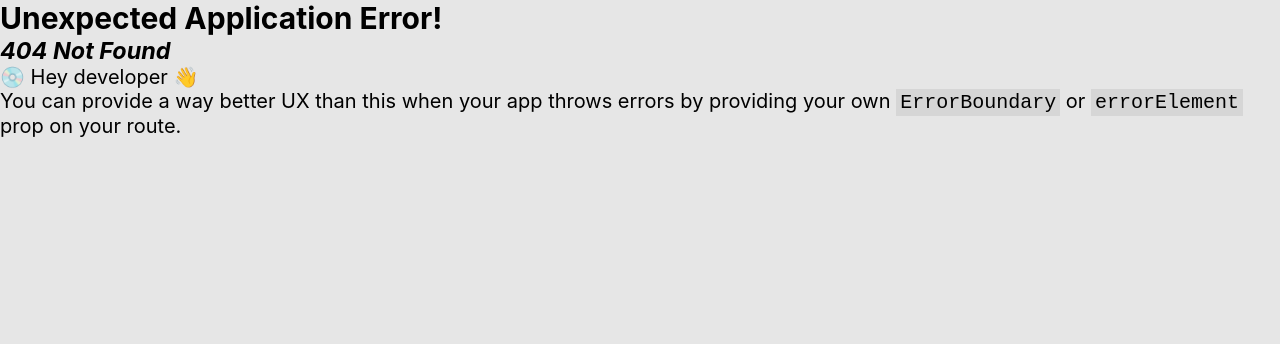
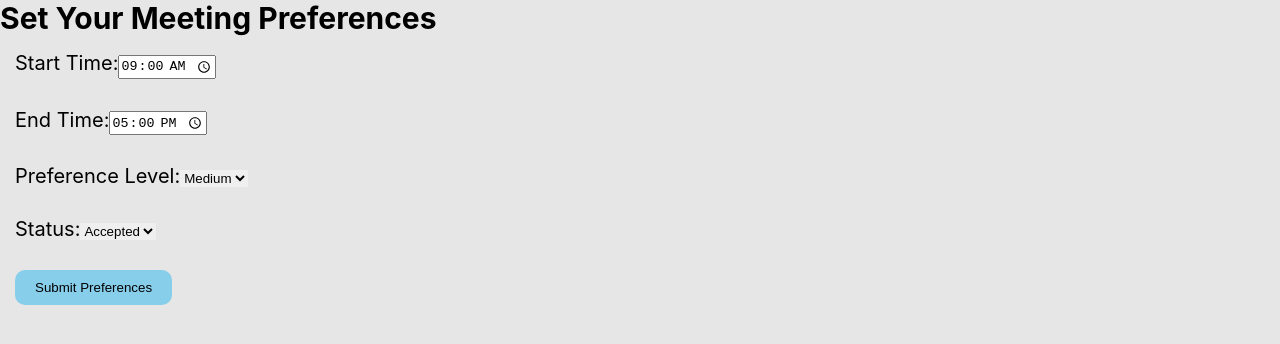
Before and after one commit to duankunh/Full-Stack-Scheduling-System, a React (Vite) app in the folder frontend/: page /scheduler/meetings/1/set_preference/1 in a window 1280 px wide. Before the commit this address had no page. Shown: the top 344 px of the page. Built offline with nearby package versions, Linux system fonts and the light colour scheme.

Commit message:
contact, send email, preference, meeting page done

```diff
--- a/frontend/src/App.jsx
+++ b/frontend/src/App.jsx
@@ -47,7 +47,7 @@ function App() {
                   to="/profile"
                   className="navbar__nav-link"
                 >
-                  Profile
+                  Schedule
                 </NavLink>
                 <a onClick={logout} className="navbar__nav-link">Logout</a>
               </div>
--- a/frontend/src/pages/Calendars/AddMeetingModal.jsx
+++ b/frontend/src/pages/Calendars/AddMeetingModal.jsx
@@ -34,7 +34,7 @@ function AddMeetingModal({ show, onClose, onOperationComplete, calendarId, curre
 
     try {
       if (isEditMode  && currentMeeting) {
-        await api.put(`/scheduler/calendars/${calendarId}/meetings/${currentMeeting.id}/`, meetingData);
+        await api.put(`/scheduler/meetings/${currentMeeting.id}/`, meetingData);
       } else {
         await api.post(`scheduler/calendars/${calendarId}/initiate_meeting/`, meetingData);
       }
--- a/frontend/src/pages/Calendars/Calendars.jsx
+++ b/frontend/src/pages/Calendars/Calendars.jsx
@@ -70,7 +70,7 @@ const Calendars = () => {
 
   const handleMeetingDelete = async (meetingId) => {
   try {
-    await api.delete(`scheduler/calendars/meetings/${meetingId}/initiate_meeting/`, {
+    await api.delete(`scheduler/meetings/${meetingId}/`, {
       headers: {
         Authorization: `Bearer ${localStorage.getItem('access')}`,
       },
@@ -81,6 +81,16 @@ const Calendars = () => {
   }
 };
 
+
+  const deleteCalendar = async (calendarId) => {
+    try{
+      await api.delete(`/scheduler/calendars/${calendarId}/`);
+
+    setCalendars(calendars.filter(calendar => calendar.id !== calendarId));}
+    catch{
+      console.error('Failed to delete calendar:', calendars);
+    }
+  }
 
 
 
@@ -130,6 +140,7 @@ const fetchMeetingsForCalendar = async (calendarId) => {
           <button type="button" onClick={() => showAddMeetingModal(calendar.id)}>
             Add Meeting
           </button>
+          <button onClick={() => deleteCalendar(calendar.id)}> Delete</button>
           {/* Render meetings only if they exist */}
           {selectedCalendarId === calendar.id && Array.isArray(calendar.meetings) &&
             calendar.meetings.map(meeting => (
--- a/frontend/src/pages/Calendars/Meeting.jsx
+++ b/frontend/src/pages/Calendars/Meeting.jsx
@@ -9,11 +9,27 @@ function Meeting({ meeting, onEdit, onDelete, contacts }) {
     setSelectedContactId(e.target.value);
   }
 
-  const handleInviteContact = async () => {
-    const response = await api.get(`/scheduler/meetings/${meeting.id}/invite/${selectedContactId}/`);
-    // check response status
+  // handleInviteContact
+const handleInviteContact = async () => {
+  if (!selectedContactId) {
+    alert("Please select a contact first.");
+    return;
+  }
 
+  try {
+    const inviteResponse = await api.get(`/scheduler/meetings/${meeting.id}/invite/${selectedContactId}/`);
+    if (inviteResponse.status === 200) {
+      alert("Invitation sent successfully.");
+    } else {
+      console.error("Failed to send the invitation:", inviteResponse);
+      alert("Failed to send the invitation.");
+    }
+  } catch (error) {
+    console.error("Error during the invitation process:", error);
+    alert("Error during the invitation process.");
   }
+};
+
 
   return (
     <div className="meeting-card">
--- /dev/null
+++ b/frontend/src/pages/Preference/SetPreference.jsx
@@ -0,0 +1,74 @@
+import React, { useState } from 'react';
+import { useParams } from 'react-router-dom';
+import api from '../../api';
+
+const SetPreference = () => {
+  let { meeting_id, preference_id } = useParams();
+  const [startTime, setStartTime] = useState('09:00');
+  const [endTime, setEndTime] = useState('17:00');
+  const [preferenceLevel, setPreferenceLevel] = useState('medium');
+  // Initialize status with a default value of 'Accepted'
+  const [status, setStatus] = useState('Accepted');
+
+  const handleSubmit = async (e) => {
+    e.preventDefault();
+    // Include status in the preferenceData object
+    const preferenceData = {
+      start_time: startTime,
+      end_time: endTime,
+      preference_level: preferenceLevel,
+      status, // this is shorthand for status: status
+    };
+
+    try {
+      const response = await api.put(`/scheduler/meetings/${meeting_id}/preference/${preference_id}/`, preferenceData);
+      if (response.status === 200) {
+        alert('Your preferences have been saved successfully.');
+      } else {
+        alert('Failed to save preferences.');
+      }
+    } catch (error) {
+      console.error('Error saving preferences:', error);
+      alert('Error saving preferences.');
+    }
+  };
+
+  return (
+    <div>
+      <h2>Set Your Meeting Preferences</h2>
+      <form onSubmit={handleSubmit}>
+        <label>
+          Start Time:
+          <input type="time" value={startTime} onChange={(e) => setStartTime(e.target.value)} required />
+        </label>
+        <br />
+        <label>
+          End Time:
+          <input type="time" value={endTime} onChange={(e) => setEndTime(e.target.value)} required />
+        </label>
+        <br />
+        <label>
+          Preference Level:
+          <select value={preferenceLevel} onChange={(e) => setPreferenceLevel(e.target.value)}>
+            <option value="high">High</option>
+            <option value="medium">Medium</option>
+            <option value="low">Low</option>
+          </select>
+        </label>
+        <br />
+        {/* Optionally allow the user to modify the status if needed */}
+        <label>
+          Status:
+          <select value={status} onChange={(e) => setStatus(e.target.value)}>
+            <option value="Accepted">Accepted</option>
+            <option value="Rejected">Rejected</option>
+          </select>
+        </label>
+        <br />
+        <button type="submit">Submit Preferences</button>
+      </form>
+    </div>
+  );
+};
+
+export default SetPreference;
--- a/frontend/src/pages/Signup/Signup.jsx
+++ b/frontend/src/pages/Signup/Signup.jsx
@@ -1,6 +1,6 @@
 import React, { useState } from 'react';
 import { Link, useNavigate } from 'react-router-dom';
-import api from '../../api'; // Adjust this path as necessary
+import api from '../../api';
 
 const Signup = () => {
   const [formData, setFormData] = useState({
```
Also changed, not shown: frontend/src/routes/Routes.jsx (+8 -1 lines), frontend/src/pages/Preference/SetPreference.css (added). Lines whose indentation alone changed are shown as unchanged.
